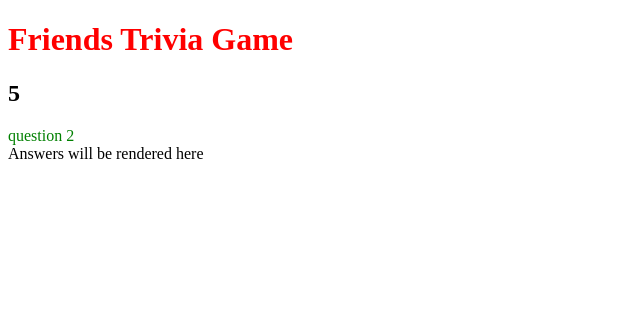
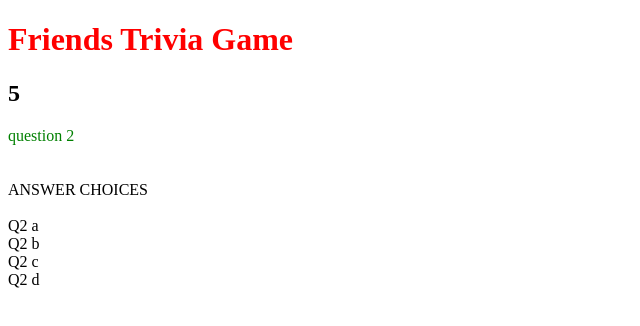
Before and after one commit to noble0423/TriviaGameRehash, a plain HTML site: page index.html in a window 1280 px wide. Shown: the whole page, without its empty margins (0-640 px from the left). Drawn offline with nearby package versions, Linux system fonts and the light colour scheme.

Commit message:
answer choices are now working in conjunction with countdwon timer and render questions function.

```diff
--- a/assets/javascript/app.js
+++ b/assets/javascript/app.js
@@ -2,11 +2,11 @@
 ////////////////////////////////////////////////////////////////////////////////////////
 
 var questions = [
-    {q: "question 1", a: "answer 1"},
-    {q: "question 2", a: "answer 2"},
-    {q: "question 3", a: "answer 3"},
-    {q: "question 4", a: "answer 4"},
-    {q: "question 5", a: "answer 5"},
+    {q: "question 1", c1: "Q1 a", c2: "Q1 b", c3: "Q1 c", c4: "Q1 d", a: "answer 1"},
+    {q: "question 2", c1: "Q2 a", c2: "Q2 b", c3: "Q2 c", c4: "Q2 d", a: "answer 2"},
+    {q: "question 3", c1: "Q3 a", c2: "Q3 b", c3: "Q3 c", c4: "Q3 d", a: "answer 3"},
+    {q: "question 4", c1: "Q4 a", c2: "Q4 b", c3: "Q4 c", c4: "Q4 d", a: "answer 4"},
+    {q: "question 5", c1: "Q5 a", c2: "Q5 b", c3: "Q5 c", c4: "Q5 d", a: "answer 5"},
 ];
 
 var questionIndex = 0;
@@ -27,17 +27,27 @@
         return;
     }
 
-    // else {
-
-        // TODO: check what question we are one using an if stmt before rendering the next question
-        // for (let i = 0; i < questions.length; i++) {
+    // Checks what question we are one using an if stmt before rendering the next question
 
     else if (questionIndex <= (questions.length - 1)) {
-        console.log(questionIndex);
+        // console.log(questionIndex);
+
+        // display question on html
         $("#questions-div").text(questions[questionIndex].q);
+
+        // display the corrseponding answers on html
+        var choicesDiv = $("<div>");
+        choicesDiv.append("<br>");
+
+        $("#answers-div").text("ANSWER CHOICES")
+            .append(choicesDiv)
+            .append("<span>" + questions[questionIndex].c1 + "</span><br>")
+            .append("<span>" + questions[questionIndex].c2 + "</span><br>")
+            .append("<span>" + questions[questionIndex].c3 + "</span><br>")
+            .append("<span>" + questions[questionIndex].c4 + "</span><br>");
+
         questionIndex++;
-        console.log(questionIndex);
-        // renderQuestions();
+        // console.log(questionIndex);
     }
 };
 
@@ -59,7 +69,6 @@
     // if timer is at 0, stop the countdown
     if (questionCountdown === 0) {
         stopCountdown();
-        // alert("time's up!");
 
         // TODO: allow countdown to show 0, show loading circle (3 sec timeout), before restarting countdown
         restartCountdown();
@@ -79,8 +88,6 @@
     questionCountdown = 5;
     $("#timer").html("<h2>" + questionCountdown + "</h2>");
     startCountdown();
-    // renderQuestions();
-
 };
 
 
--- a/index.html
+++ b/index.html
@@ -24,7 +24,9 @@
 
     <div id="questions-div">Questions will be rendered here. </div>
 
-    <div id="answers-div">Answers will be rendered here</div>
+    <br><br>
+
+    <div id="answers-div">ANSWER CHOICES</div>
 
 </body>
 </html>
```
